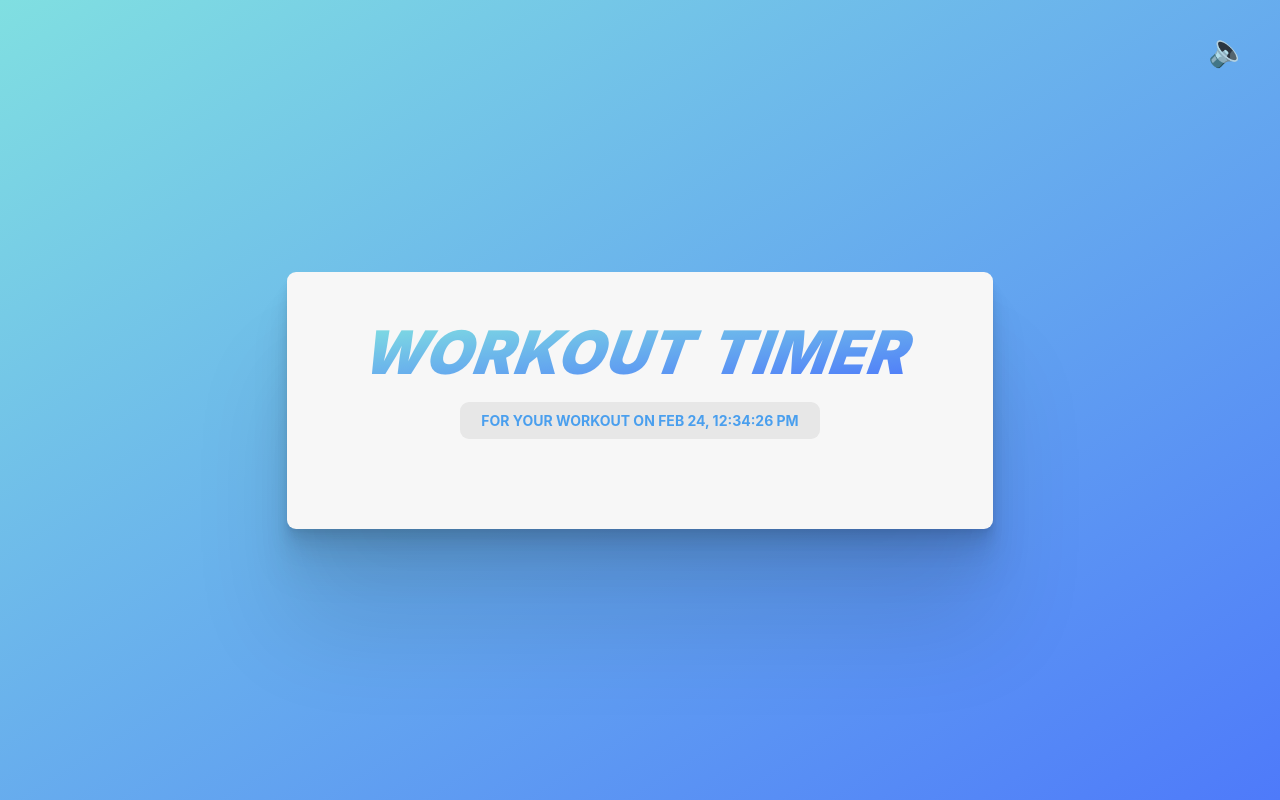
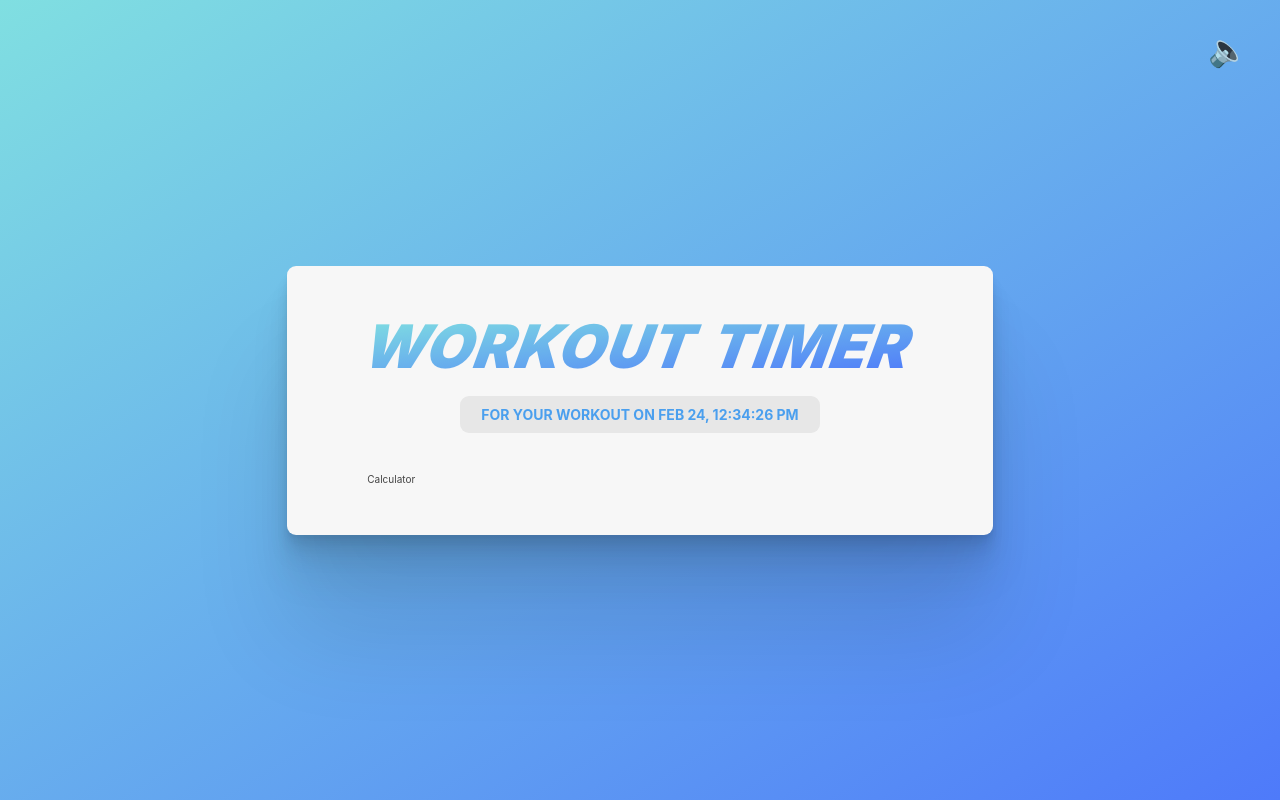
Before and after one commit to njahi/Workout-Timer, a React (Vite) app: page / in a window 1280 px wide. Built offline with nearby package versions, Linux system fonts and the light colour scheme.

Commit message:
nested the calculator component in the main app component

```diff
--- a/src/App.jsx
+++ b/src/App.jsx
@@ -1,5 +1,6 @@
 import { useState, useEffect, useMemo } from "react";
 import ToggleSounds from "./components/ToggleSounds";
+import Calculator from "./components/Calculator";
 
 function formatTime(date) {
   return new Intl.DateTimeFormat("en", {
@@ -52,6 +53,7 @@ function App() {
       <h1>WorkOut Timer</h1>
       <time>For your workout on {time}</time>
       <ToggleSounds />
+      <Calculator />
     </main>
   );
 }
```
